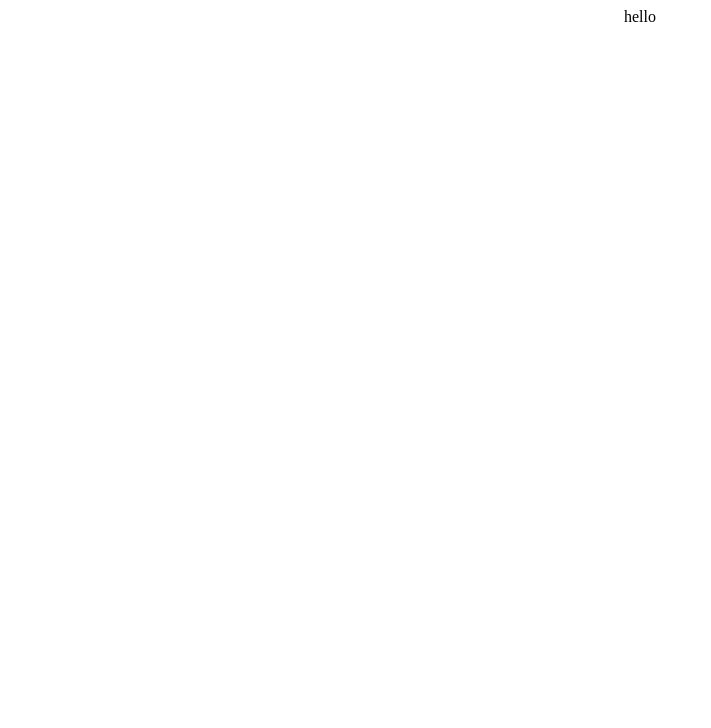
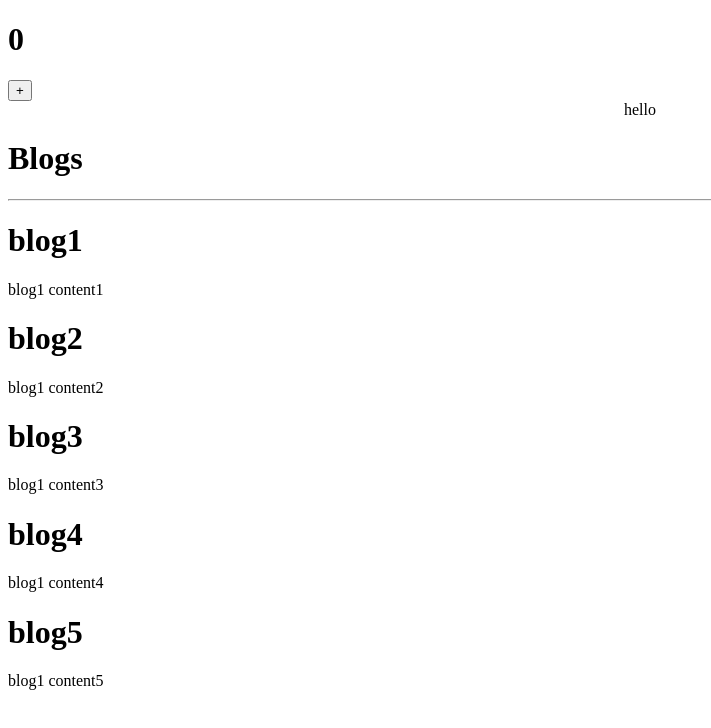
Before and after one commit to alantomanu/vite_sample_project, a React (Vite) app: page / in a window 1280 px wide. Shown: the top 728 px of the page, without its empty margins (0-711 px from the left). Built offline with nearby package versions, Linux system fonts and the light colour scheme.

Commit message:
familarized maping the objects

```diff
--- a/src/App.jsx
+++ b/src/App.jsx
@@ -1,10 +1,36 @@
-
-function App() {
+import { useState } from "react"
 
 
+function Blog({title,content}){
+  return(
+    <><h1>{title}</h1>
+    <p>{content}</p></>
+
+  )
+
+}
+function App() {
+  const blogs=[
+    {title:"blog1",content:"blog1 content1"},
+    {title:"blog2",content:"blog1 content2"},
+    {title:"blog3",content:"blog1 content3"},
+    {title:"blog4",content:"blog1 content4"},
+    {title:"blog5",content:"blog1 content5"},
+  ]
+
+const [count, StateCount]=useState(0)
   return (
+    <>
+    <h1>{count}</h1>
+    <button onClick={()=>StateCount(count + 1)}>+</button>
+    <div className="text-center text-4xl text-red-900">hello</div>
+    <div>
+      <h1>Blogs</h1>
+      <hr/>
+      {blogs.map(blog=><Blog title={blog.title} content={blog.content}/>)}
+    </div>
+    </>
 
-    <div className="text-center text-4xl text-red-900">hello</div>
 
 
   )
```
